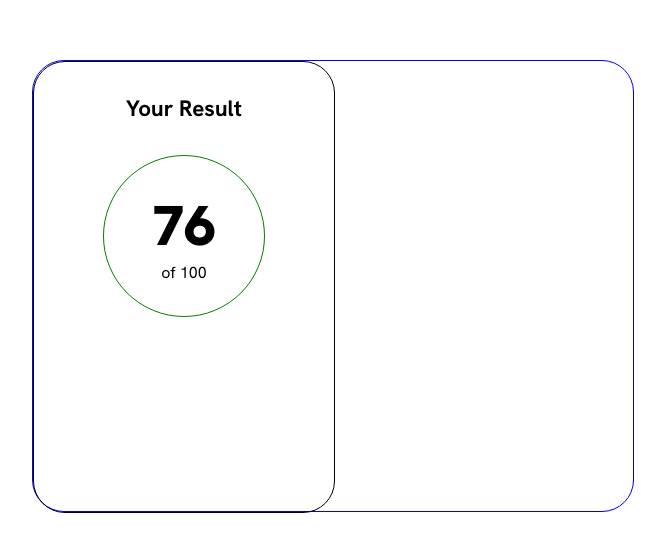
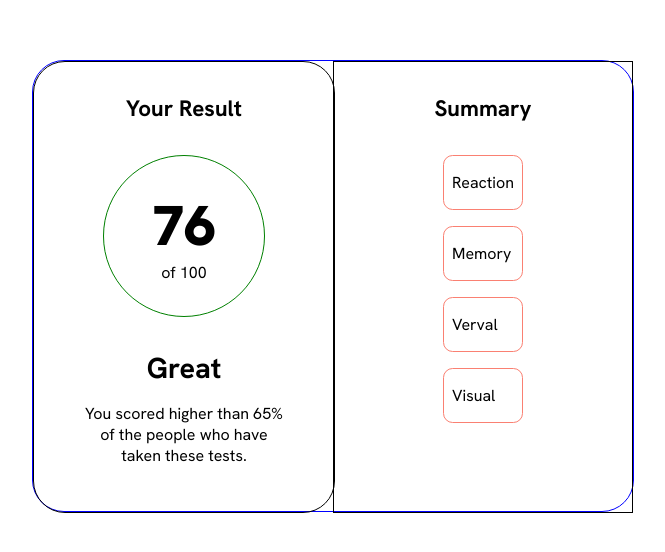
Before and after one commit to AlessioLagreca/results-component-FM, a plain HTML site: page index.html in a window 1280 px wide. Shown: the part 114-666 px from the top of the page, without its empty margins (307-972 px from the left). Drawn offline with Linux system fonts and the light colour scheme.

Commit message:
base layout done

```diff
--- a/index.html
+++ b/index.html
@@ -22,11 +22,24 @@
           <div class="main-number">76</div>
           <div class="second-number">of 100</div>
         </div>
+        <h2>Great</h2>
+        <p>
+          You scored higher than 65% of the people who have taken these tests.
+        </p>
+      </div>
+      <div class="empty-section"></div>
+      <div class="right-section">
+        <h1>Summary</h1>
+        <div class="items">
+          <div class="item reaction">Reaction</div>
+          <div class="item memory">Memory</div>
+          <div class="item verbal">Verval</div>
+          <div class="item visual">Visual</div>
+        </div>
       </div>
     </div>
 
-    <!--   Great You scored higher than 65% of the people who
-    have taken these tests. Summary Reaction 80 / 100 Memory 92 / 100 Verbal 61
+    <!--   Summary Reaction 80 / 100 Memory 92 / 100 Verbal 61
     / 100 Visual 72 / 100 Continue -->
 
     <!-- <div class="attribution">
--- a/style.css
+++ b/style.css
@@ -23,8 +23,11 @@ body {
   height: 100vh;
   font-family: "Hanken";
 }
+
+/* LEFT SECTION */
 .container {
-  display: flex;
+  display: grid;
+  grid-template-columns: 1fr 1fr;
   height: 450px;
   width: 600px;
   position: relative;
@@ -65,3 +68,39 @@ h1 {
 }
 .second-number {
 }
+
+h2 {
+  font-size: 1.8rem;
+  margin-top: 2rem;
+}
+
+p {
+  text-align: center;
+  margin: 1rem 3rem 1rem 3rem;
+}
+
+/* RIGHT SECTION */
+
+.right-section {
+  display: flex;
+  flex-direction: column;
+  align-items: center;
+  height: 100%;
+  border: 1px solid black;
+}
+
+.right-section h1 {
+  margin-bottom: 2rem;
+}
+
+.items {
+  display: flex;
+  flex-direction: column;
+  gap: 1rem;
+}
+
+.item {
+  padding: 1rem 0.5rem 1rem 0.5rem;
+  border: 1px solid salmon;
+  border-radius: 0.6rem;
+}
```
